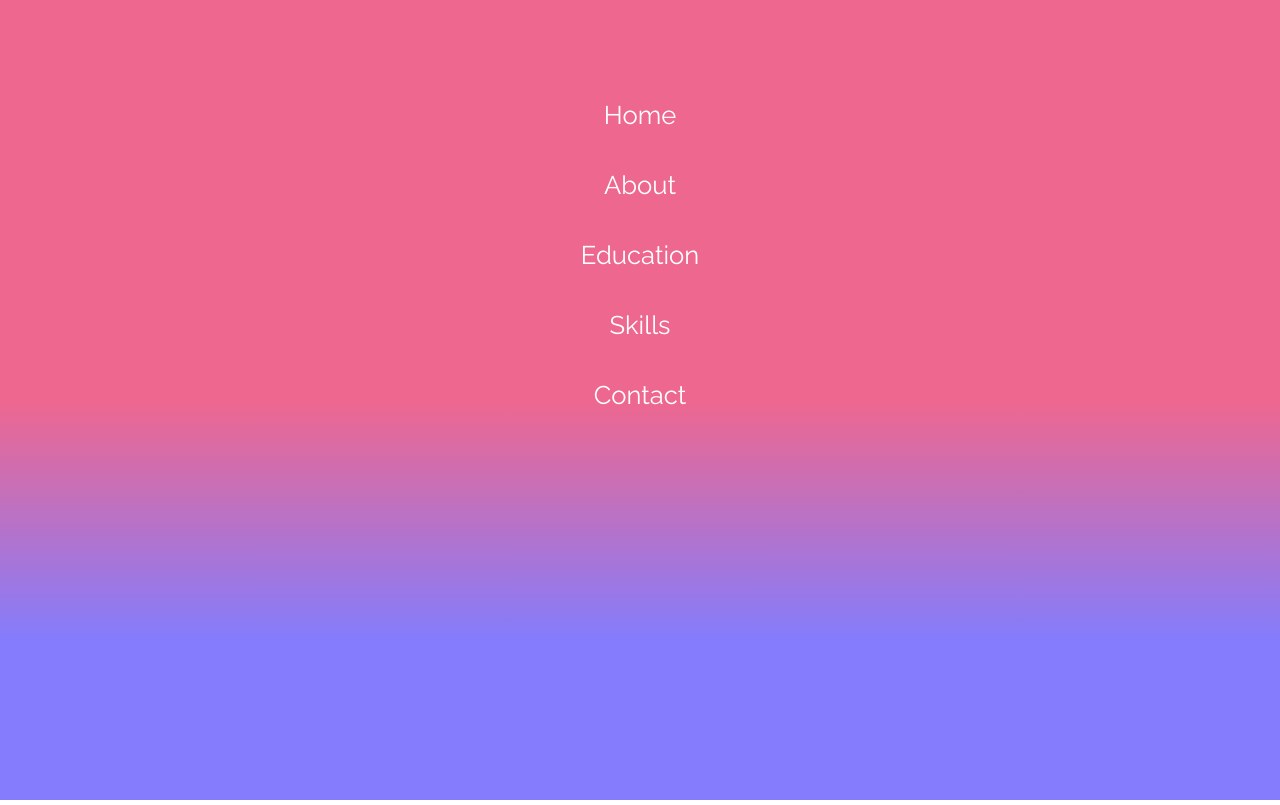
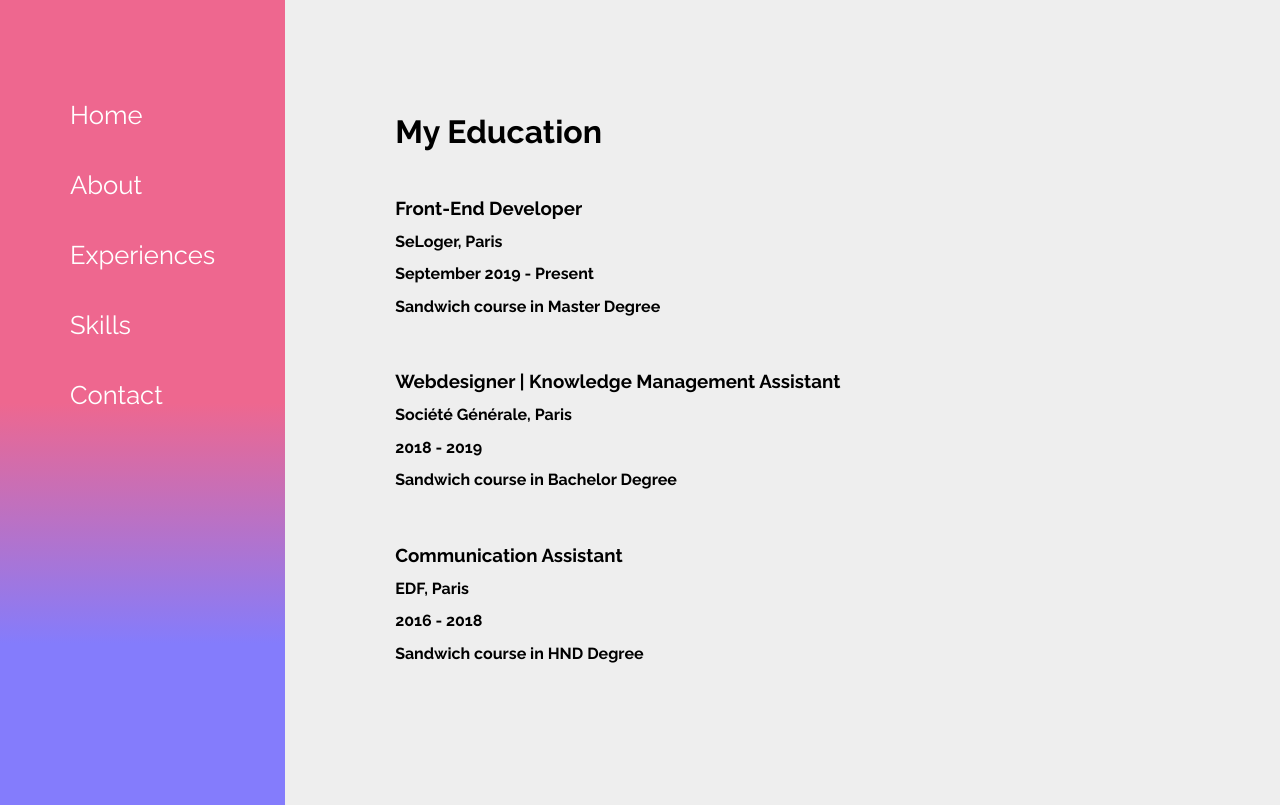
Before and after one commit to Rinaroar/react_portfolio, a React (Create React App) app in the folder portfolio_website_reactjs/: page /experiences in a window 1280 px wide. Built offline with nearby package versions, Linux system fonts and the light colour scheme.

Commit message:
finished Experiences.js (old Education.js) + style

```diff
--- a/portfolio_website_reactjs/public/index.html
+++ b/portfolio_website_reactjs/public/index.html
@@ -24,7 +24,7 @@
       work correctly both with client-side routing and a non-root public URL.
       Learn how to configure a non-root public URL by running `npm run build`.
     -->
-    <title>React App</title>
+    <title>ML Portfolio</title>
     <script src="https://kit.fontawesome.com/2cba884da3.js" crossorigin="anonymous"></script>
   </head>
   <body>
--- a/portfolio_website_reactjs/src/App.css
+++ b/portfolio_website_reactjs/src/App.css
@@ -35,7 +35,6 @@ nav {
 
 nav ul {
   font-size:var(--fontsize-nav) ;
-  text-align: center;
   list-style-type: none;
 }
 
@@ -99,3 +98,15 @@ h1, h2, h3, h4, p {
   margin: 10px;
   line-height: 1.4em;
 }
+
+.widecard {
+border:0px solid #9a9b9c;
+display: flex;
+margin:30px 0px 30px 0px;
+}
+
+.widecard:hover {
+color: #1b1d20;
+background-color: #ffffff;
+box-shadow: 0 10px 20px rgba(0,0,0,0.19), 0 6px 6px rgba(0,0,0,0.23);
+}
--- a/portfolio_website_reactjs/src/App.js
+++ b/portfolio_website_reactjs/src/App.js
@@ -4,6 +4,7 @@ import {BrowserRouter as Router, Route} from "react-router-dom";
 import Navbar from './components/Navbar';
 import Home from './contents/Home';
 import About from './contents/About';
+import Experience from './contents/Experience';
 
 
 function App() {
@@ -20,6 +21,10 @@ function App() {
           <About />
         </Route>
 
+        <Route exact path="/experiences">
+          <Experience />
+        </Route>
+
       </div>
     </Router>
     )
--- a/portfolio_website_reactjs/src/components/Navbar.js
+++ b/portfolio_website_reactjs/src/components/Navbar.js
@@ -9,7 +9,7 @@ class Navbar extends Component {
               <ul>
                 <Navitem item="Home" tolink="/"></Navitem>
                 <Navitem item="About" tolink="/about"></Navitem>
-                <Navitem item="Education" tolink="/education"></Navitem>
+                <Navitem item="Experiences" tolink="/experiences"></Navitem>
                 <Navitem item="Skills" tolink="/skills"></Navitem>
                 <Navitem item="Contact" tolink="/contact"></Navitem>
               </ul>
--- a/portfolio_website_reactjs/src/components/Widecard.js
+++ b/portfolio_website_reactjs/src/components/Widecard.js
@@ -0,0 +1,18 @@
+import React, { Component } from 'react'
+
+class Widecard extends Component {
+  render() {
+    return (
+      <div class="widecard">
+        <div class="widecardContent">
+          <h3>{this.props.title}</h3>
+          <h4 class="where">{this.props.where}</h4>
+          <h4 class="fromTo">{this.props.from} - {this.props.to}</h4>
+          <h4 class="during>">{this.props.during}</h4>
+        </div>
+      </div>
+    )
+  }
+}
+
+export default Widecard
--- /dev/null
+++ b/portfolio_website_reactjs/src/contents/Experience.js
@@ -0,0 +1,17 @@
+import React, { Component } from 'react';
+import Widecard from '../components/Widecard';
+
+class Experience extends Component {
+    render() {
+      return (
+        <div className="condiv">
+          <h1 className="subtopic">My Education</h1>
+          <Widecard title="Front-End Developer" where=" SeLoger, Paris" from="September 2019" to="Present" during="Sandwich course in Master Degree"/>
+          <Widecard title="Webdesigner | Knowledge Management Assistant" where="Société Générale, Paris" from="2018" to="2019" during="Sandwich course in Bachelor Degree"/>
+          <Widecard title="Communication Assistant" where="EDF, Paris" from="2016" to="2018" during="Sandwich course in HND Degree"/>
+        </div>
+      )
+    }
+  }
+
+  export default Experience
```
Also changed, not shown: portfolio_website_reactjs/src/contents/Education.js (deleted).
